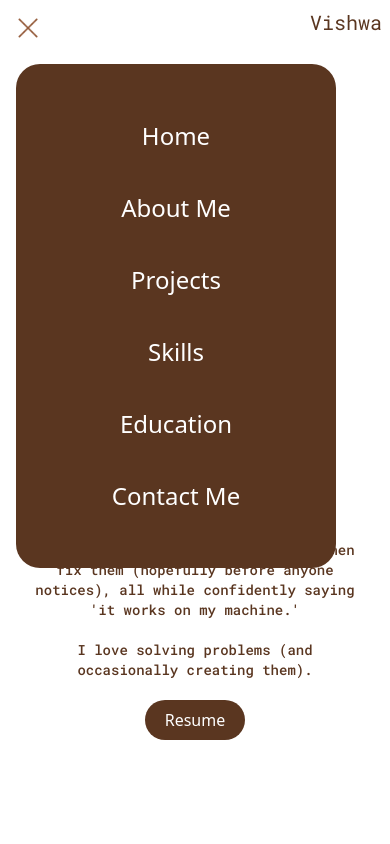
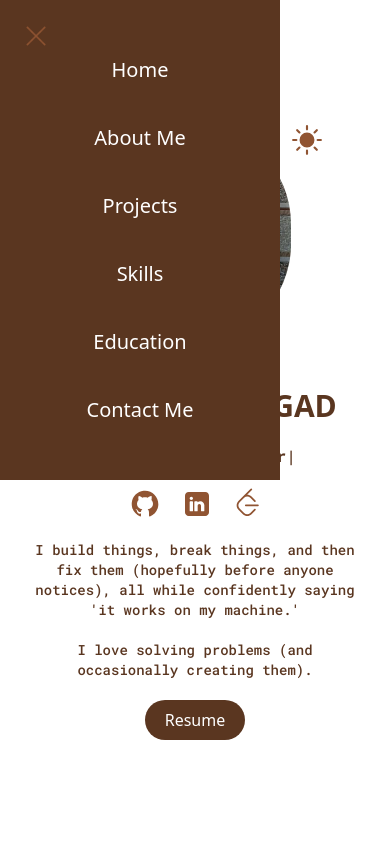
Before and after one commit to vishwavegad/Personal-Portfolio, a React (Vite) app: page / in a window 390 px wide. Both pictures are taken after a click on the picture 28 px from the left and 28 px from the top of the page. Shown: the top 844 px of the page. Built offline with nearby package versions, Linux system fonts and the light colour scheme.

Commit message:
navbar changes

```diff
--- a/src/components/Navbar.jsx
+++ b/src/components/Navbar.jsx
@@ -11,7 +11,8 @@ function Navbar() {
   const crossIcon = theme === "light" ? crossIconLight : crossIconDark;
 
   const [nav, setNav] = useState(false);
-  const wrapperRef = useRef(null);
+  const dropdownRef = useRef(null);
+  const crossIconRef = useRef(null);
 
   const scrollToSection = (id)=>{
     const section = document.getElementById(id);
@@ -49,17 +50,21 @@ function Navbar() {
   ];
 
   useEffect(()=>{
+    let timeoutId;
     const handleClickOutside = (event)=>{
-      if(wrapperRef.current && !wrapperRef.current.contains(event.target))
+      if(dropdownRef.current && !dropdownRef.current.contains(event.target) && crossIconRef.current && !crossIconRef.current.contains(event.target))
       {
         setNav(false);
       }
     }
     if(nav)
     {
-      document.addEventListener("mousedown", handleClickOutside);
+      timeoutId = setTimeout(()=>{
+        document.addEventListener("mousedown", handleClickOutside);
+      }, 100)
     }
     return()=>{
+      clearTimeout(timeoutId);
       document.removeEventListener("mousedown", handleClickOutside)
     }
   }, [nav]);
@@ -69,32 +74,38 @@ function Navbar() {
       <div
         className="relative w-full flex items-center justify-center px-4 h-full bg-[var(--nav-color)]"
       >
-        <div ref={wrapperRef}>
         <div
-          onClick={(e) => {
-            e.stopPropagation();
-            setNav(!nav)}
-          }
-          className="absolute z-50 top-0 left-0 p-2 pb-3 bg-[var(--background-color)] h-12 w-full md:hidden flex justify-between"
+          // onClick={(e) => {
+          //   e.stopPropagation();
+          //   setNav(!nav)}
+          // }
+          className="absolute left-4 top-4 z-50 md:hidden"
         >
           {nav ? (
             <img
+              ref={crossIconRef}
               src={crossIcon}
               alt=""
               className="size-10 hover:cursor-pointer"
+              onClick={(e)=>{
+                e.stopPropagation();
+                setNav(false);
+              }}
             />
           ) : (
             <img
               src={dropdownIcon}
               alt=""
               className="size-10 hover:cursor-pointer"
+              onClick={(e)=>{
+                e.stopPropagation();
+                setNav(true);
+              }}
             />
           )}
-          <p className="text-xl">
-            Vishwa
-          </p>
         </div>
 
+          {/* Desktop View */}
         <ul
           className="gap-10 hidden md:flex text-[var(--text-color)]"
         >
@@ -104,15 +115,15 @@ function Navbar() {
             </li>
           ))}
         </ul>
-        </div>
 
         {/* mobile view */}
         {nav && (
           <ul
-            className="flex flex-col justify-between items-center absolute top-16 left-4 w-80 py-10 z-40 rounded-3xl space-y-2 text-white backdrop-blur-md bg-[var(--dropdown-color)]"
+            ref={dropdownRef}
+            className="flex flex-col justify-between items-center absolute top-0 left-0 w-70 py-10 z-40 space-y-2 text-white backdrop-blur-md bg-[var(--dropdown-color)]"
           >
             {links.map(({ id, link }) => (
-              <li className="px-4 cursor-pointer py-4 text-2xl hover:text-[var(--dropdown-hover-text-color)]" key={id} onClick={()=>scrollToSection(id)}>
+              <li className="px-4 cursor-pointer py-4 text-xl hover:text-[var(--dropdown-hover-text-color)]" key={id} onClick={()=>scrollToSection(id)}>
                 {link}
               </li>
             ))}
```
